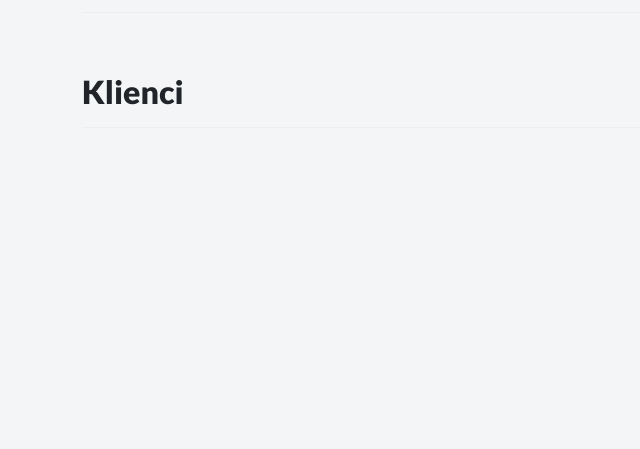
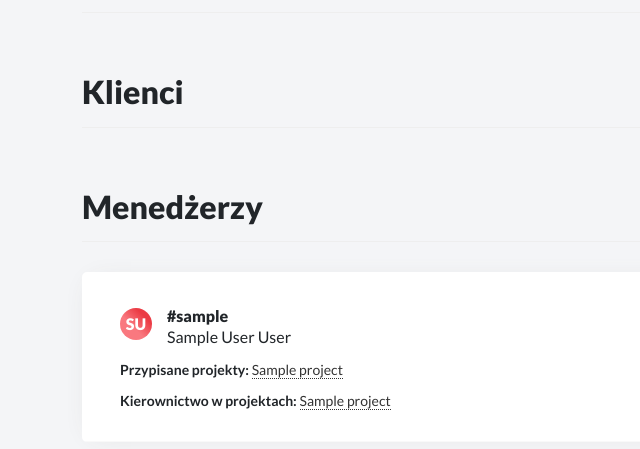
Before and after one commit to KIRFEDO/APSI_zespol2, a Flask app: page /employees in a window 1280 px wide. Shown: the part 179-628 px from the top of the page, without its empty margins (0-640 px from the left). Run offline with Flask 2, Linux system fonts and the light colour scheme; a user stored in the database is signed in; tables that the repository leaves empty hold one stand-in row (values such as "Sample post"); some libraries are stand-ins or nearby versions.

Commit message:
Added managers section in employee tab, added managed project links in employee tab

```diff
--- a/app/templates/admin/admin-employee-list.html
+++ b/app/templates/admin/admin-employee-list.html
@@ -35,6 +35,23 @@
                                     {% endfor %}
                                   </p>
                                 {% endif %}
+
+
+                                {% for i in range(employee.assigned_projects|length) if employee.assigned_projects[i].project_role == "kierownik projektu" %}
+                                  {% if loop.index0 == 0 %}
+
+                                    <p class="assigned-projects">
+                                      <span>Kierownictwo w projektach: </span>
+                                      {% for i in range(employee.assigned_projects|length) if employee.assigned_projects[i].project_role == "kierownik projektu" %}
+                                        <a title="{{employee.assigned_projects[i].assigned_project.name}}" href="/projects/{{employee.assigned_projects[i].assigned_project.id}}">{{employee.assigned_projects[i].assigned_project.name}}</a>
+                                        {% if loop.nextitem %},{% endif %}
+                                      {% endfor %}
+                                    </p>
+
+                                  {% endif %}
+                                {% endfor %}
+
+
                             </div>
                         </div>
                     </div>
@@ -68,6 +85,49 @@
                     {% endif %}
                     {% endfor %}
                 </div>
+
+                <h1>Menedżerzy</h1>
+                <div class="employees-list">
+                    {% for employee in employees %}
+                    {% if employee.role == 'kierownik' %}
+                    <div class="employee-one">
+                        <div class="row">
+                            <div class="col">
+                                <span class="icon">{{employee.name[0]}}{{employee.surname[0]}}</span>
+                                <p class="key">#{{employee.login}}</p>
+                                <p class="name">{{employee.name}} {{employee.surname}}</p>
+
+                                {% if employee.assigned_projects|length > 0 %}
+                                  <p class="assigned-projects">
+                                    <span>Przypisane projekty: </span>
+                                    {% for i in range(employee.assigned_projects|length) %}
+                                      <a title="{{employee.assigned_projects[i].assigned_project.name}}" href="/projects/{{employee.assigned_projects[i].assigned_project.id}}">{{employee.assigned_projects[i].assigned_project.name}}</a>
+                                      {% if i+1 != employee.assigned_projects|length %},{% endif %}
+                                    {% endfor %}
+                                  </p>
+                                {% endif %}
+
+
+                                {% for i in range(employee.assigned_projects|length) if employee.assigned_projects[i].project_role == "kierownik projektu" %}
+                                  {% if loop.index0 == 0 %}
+
+                                    <p class="assigned-projects">
+                                      <span>Kierownictwo w projektach: </span>
+                                      {% for i in range(employee.assigned_projects|length) if employee.assigned_projects[i].project_role == "kierownik projektu" %}
+                                        <a title="{{employee.assigned_projects[i].assigned_project.name}}" href="/projects/{{employee.assigned_projects[i].assigned_project.id}}">{{employee.assigned_projects[i].assigned_project.name}}</a>
+                                        {% if loop.nextitem %},{% endif %}
+                                      {% endfor %}
+                                    </p>
+
+                                  {% endif %}
+                                {% endfor %}
+
+                            </div>
+                        </div>
+                    </div>
+                    {% endif %}
+                    {% endfor %}
+                </div>
             </div>
         </div>
     </div>
```
